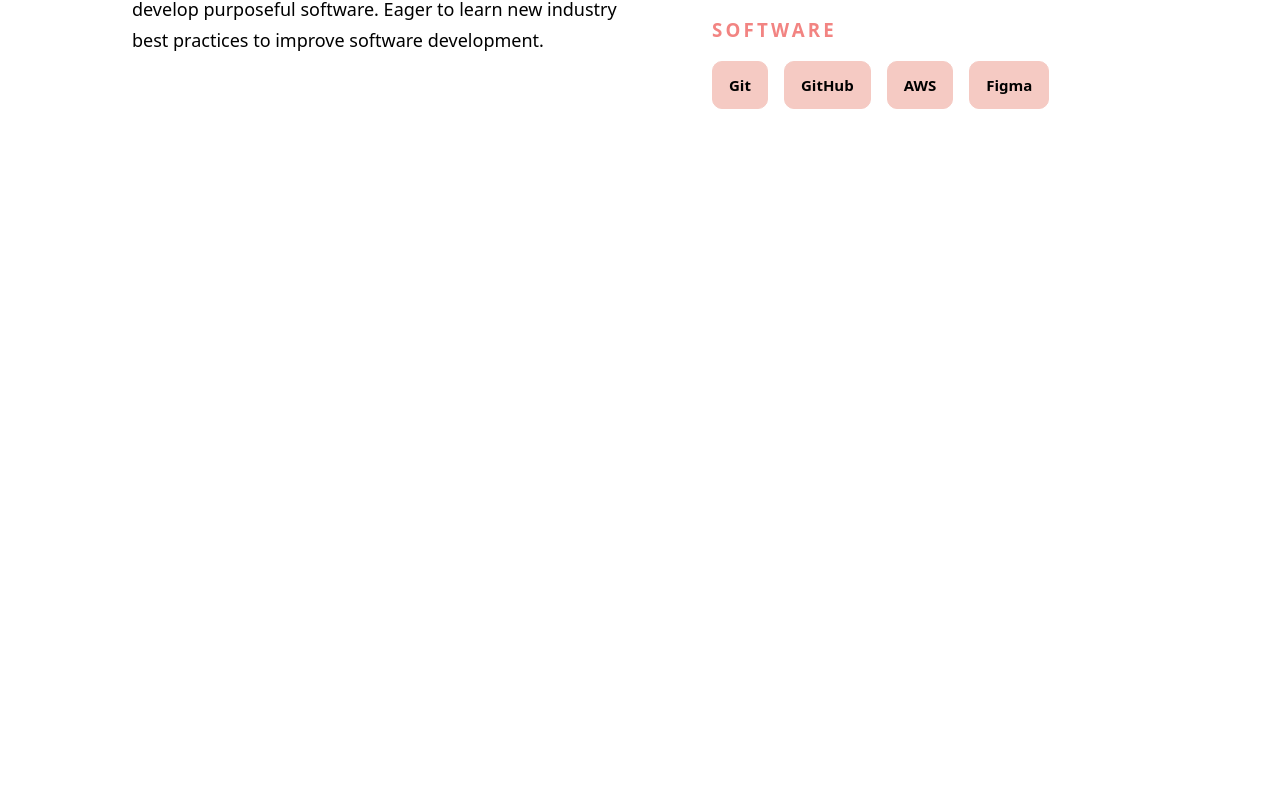
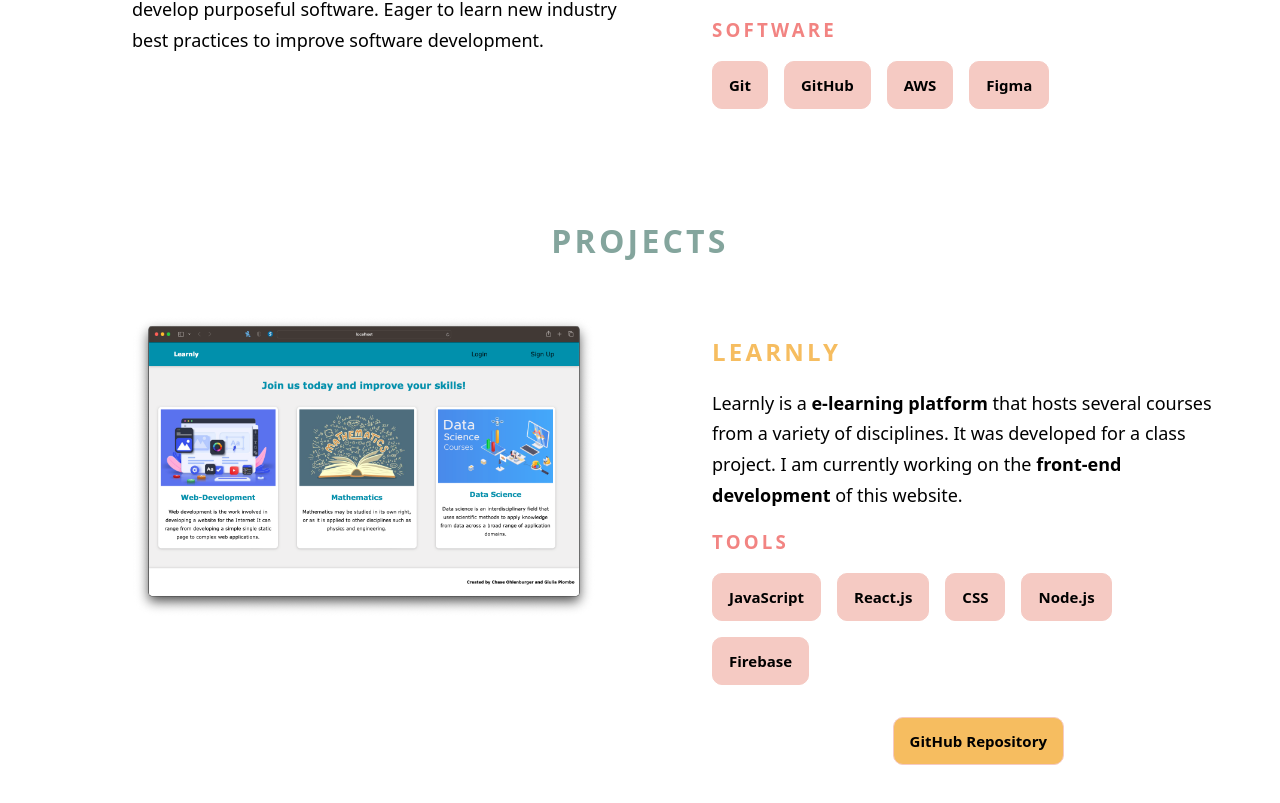
Before and after one commit to giupiombo/portfolio, a React (Create React App) app: page / in a window 1280 px wide. Shown: the part 1216-2019 px from the top of the page. Before the commit the page ends 1393 px from the top, so only its background shows below. Built offline with nearby package versions, Linux system fonts and the light colour scheme.

Commit message:
projects section

```diff
--- a/src/App.js
+++ b/src/App.js
@@ -1,6 +1,7 @@
 import Home from './components/Home';
 import Header from './components/Header';
 import About from './components/About';
+import Projects from './components/Projects';
 
 function App() {
   return (
@@ -8,6 +9,7 @@
       <Header />
       <Home />
       <About />
+      <Projects />
     </>
   );
 }
--- /dev/null
+++ b/src/components/Projects.js
@@ -0,0 +1,38 @@
+import classes from './Projects.module.css';
+import learnly from '../images/learnly.png';
+
+const Projects = () => {
+  return (
+    <div className={classes.projects}>
+      <h1>Projects</h1>
+      <div className={classes.row}>
+        <div className={classes.column}>
+          <img src={learnly} alt="me" />{' '}
+        </div>
+        <div className={classes.column}>
+          <h2>Learnly</h2>
+          <p>
+            Learnly is a <strong>e-learning platform</strong> that hosts several
+            courses from a variety of disciplines. It was developed for a class
+            project. I am currently working on the{' '}
+            <strong>front-end development</strong> of this website.
+          </p>
+          <h3>Tools</h3>
+          <div className={classes.tools}>
+            <button>JavaScript</button>
+            <button>React.js</button>
+            <button>CSS</button>
+            <button>Node.js</button>
+            <button>Firebase</button>
+          </div>
+          <span></span>
+          <a href="https://github.com/giupiombo/Learnly" target="_blank">
+            <button>GitHub Repository</button>
+          </a>
+        </div>
+      </div>
+    </div>
+  );
+};
+
+export default Projects;
--- /dev/null
+++ b/src/components/Projects.module.css
@@ -0,0 +1,83 @@
+.projects {
+  padding: 20px;
+  font-family: system-ui, -apple-system, BlinkMacSystemFont, 'Segoe UI', Roboto,
+    Oxygen, Ubuntu, Cantarell, 'Open Sans', 'Helvetica Neue', sans-serif;
+}
+
+.projects h1 {
+  text-transform: uppercase;
+  letter-spacing: 0.2rem;
+  color: #84a59d;
+  text-align: center;
+}
+
+.projects h2 {
+  text-transform: uppercase;
+  letter-spacing: 0.2rem;
+  color: #f6bd60;
+}
+
+.projects h3 {
+  text-transform: uppercase;
+  letter-spacing: 0.2rem;
+  color: #f28482;
+}
+
+.projects p {
+  font-size: 18px;
+  line-height: 1.7;
+}
+
+.projects img {
+  width: 90%;
+}
+
+.projects button {
+  font: inherit;
+  text-align: center;
+  padding-left: 1rem;
+  padding-right: 1rem;
+  margin-top: 1rem;
+  margin-left: 35%;
+  height: 3rem;
+  font-size: 15px;
+  font-weight: bold;
+  border: 1px solid #f5cac3;
+  background: #f6bd60;
+  border-radius: 10px;
+}
+
+.projects button:hover {
+  background: #f7ede2;
+}
+
+.row {
+  display: flex;
+  padding-left: 5rem;
+}
+
+.column {
+  flex: 50%;
+  padding: 2rem;
+}
+
+.tools button {
+  font: inherit;
+  text-align: center;
+  padding-left: 1rem;
+  padding-right: 1rem;
+  height: 3rem;
+  font-size: 15px;
+  font-weight: bold;
+  margin-right: 1rem;
+  margin-bottom: 1rem;
+  margin-top: 0rem;
+  margin-left: 0rem;
+  border: 1px solid #f5cac3;
+  background: #f5cac3;
+  border-radius: 10px;
+}
+
+.tools button:hover {
+  background: #f5cac3;
+}
```
Also changed, not shown: src/images/learnly.png (added).
